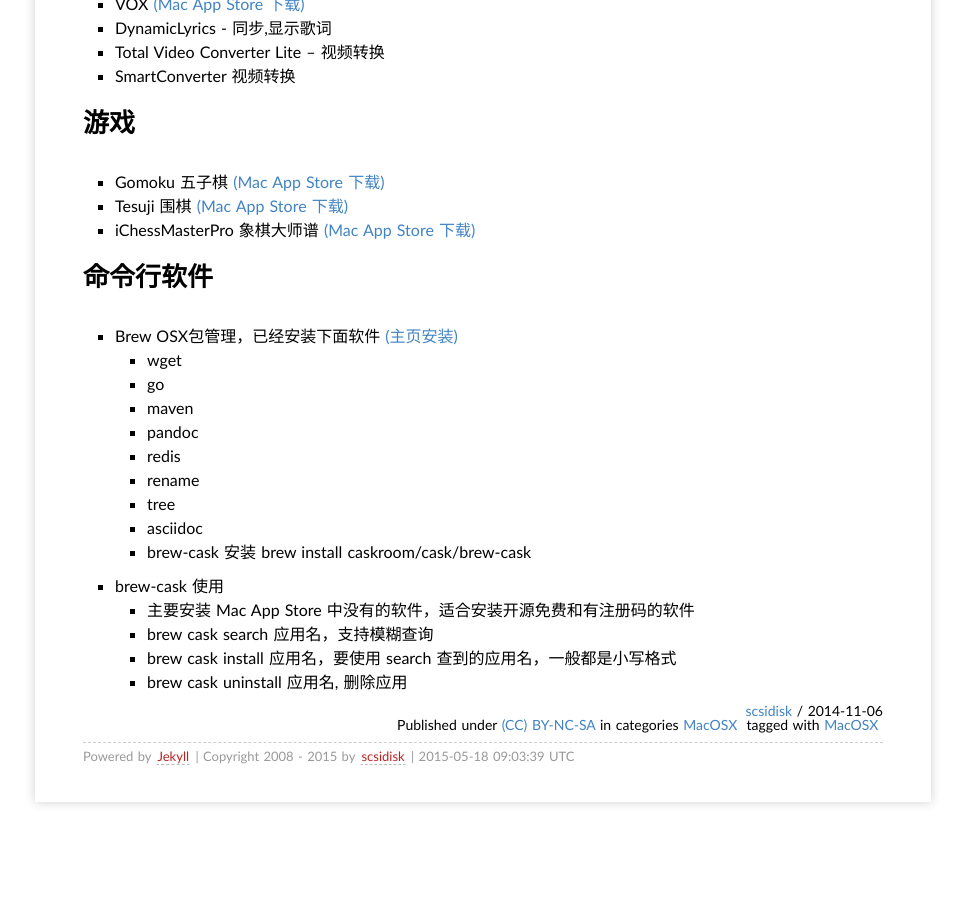
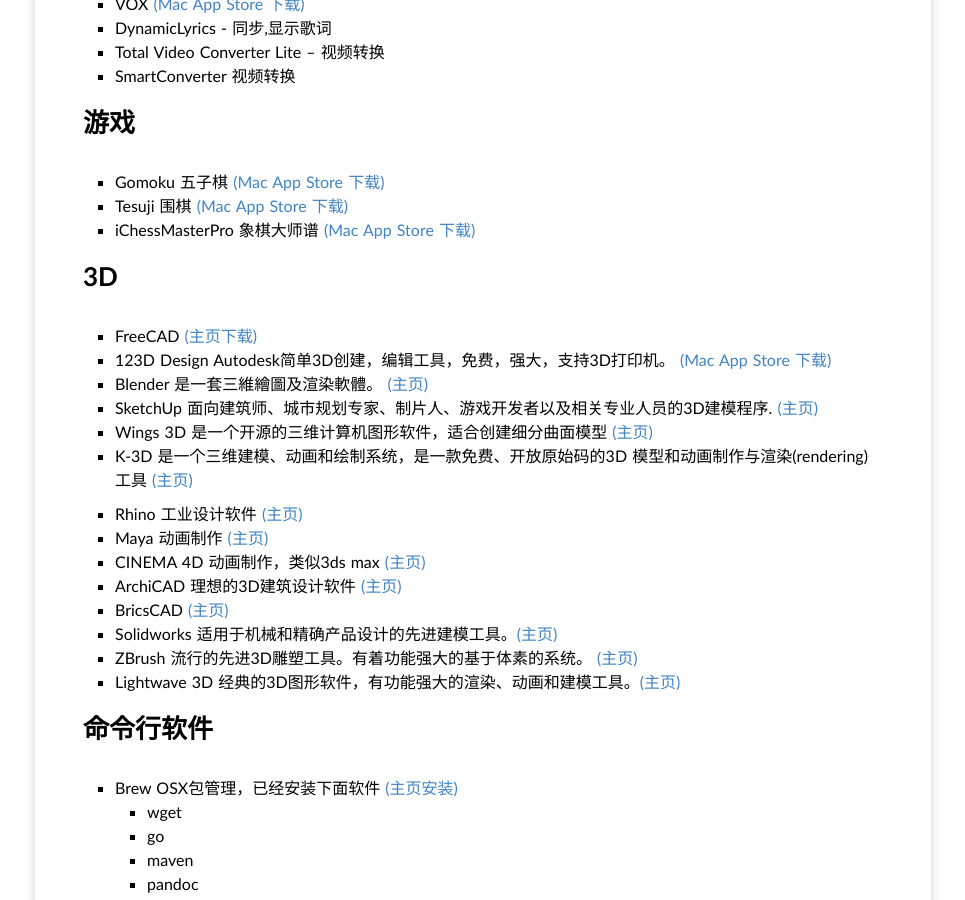
Before and after one commit to scsidisk/scsidisk.github.io, a Jekyll site: the page built from _posts/2014/2014-11-06-macsoft.md, in a window 1280 px wide and 900 px high, scrolled down 4074 px. Shown: the whole window, without its empty margins (157-1122 px from the left). Built offline with Jekyll 4.4.1, drawn with Linux system fonts in a browser that asks for light colours; Markdown is read by kramdown in place of the engine named in the settings; comment, search, counter and statistics services are not loaded; before the commit the page ends 4924 px from its top, so only the background shows below that.

Commit message:
fix mac soft 3d

```diff
--- a/_posts/2014/2014-11-06-macsoft.md
+++ b/_posts/2014/2014-11-06-macsoft.md
@@ -172,6 +172,24 @@
 - Tesuji 围棋 [(Mac App Store 下载)](https://itunes.apple.com/cn/app/wei-qi-jue-shou-jin-pian/id629542227?mt=12)
 - iChessMasterPro 象棋大师谱 [(Mac App Store 下载)](https://itunes.apple.com/cn/app/xiang-qi-da-shi-pu/id532540231?mt=12)
 
+## 3D
+
+- FreeCAD [(主页下载)](http://www.freecadweb.org/)
+- 123D Design Autodesk简单3D创建，编辑工具，免费，强大，支持3D打印机。 [(Mac App Store 下载)](https://itunes.apple.com/cn/app/123d-design/id566042322?mt=12)
+- Blender 是一套三維繪圖及渲染軟體。 [(主页)](http://www.blender.org/)
+- SketchUp 面向建筑师、城市规划专家、制片人、游戏开发者以及相关专业人员的3D建模程序. [(主页)](http://www.sketchup.com/)
+- Wings 3D 是一个开源的三维计算机图形软件，适合创建细分曲面模型 [(主页)](http://www.wings3d.com/)
+- K-3D 是一个三维建模、动画和绘制系统，是一款免费、开放原始码的3D 模型和动画制作与渲染(rendering) 工具 [(主页)](http://www.k-3d.org/)
+
+- Rhino 工业设计软件 [(主页)](https://www.rhino3d.com)
+- Maya 动画制作 [(主页)](http://www.autodesk.com/products/maya/overview)
+- CINEMA 4D 动画制作，类似3ds max [(主页)](http://www.maxon.net/products/cinema-4d-studio/who-should-use-it.html)
+- ArchiCAD 理想的3D建筑设计软件 [(主页)](http://www.graphisoft.com/archicad/)
+- BricsCAD [(主页)](https://www.bricsys.com/zh_CN/)
+- Solidworks 适用于机械和精确产品设计的先进建模工具。[(主页)](http://www.solidworks.com/)
+- ZBrush 流行的先进3D雕塑工具。有着功能强大的基于体素的系统。 [(主页)](http://pixologic.com/zbrush/features/overview/)
+- Lightwave 3D 经典的3D图形软件，有功能强大的渲染、动画和建模工具。[(主页)](https://www.lightwave3d.com/)
+
 ## 命令行软件
 
 - Brew OSX包管理，已经安装下面软件 [(主页安装)](http://brew.sh/)
```
